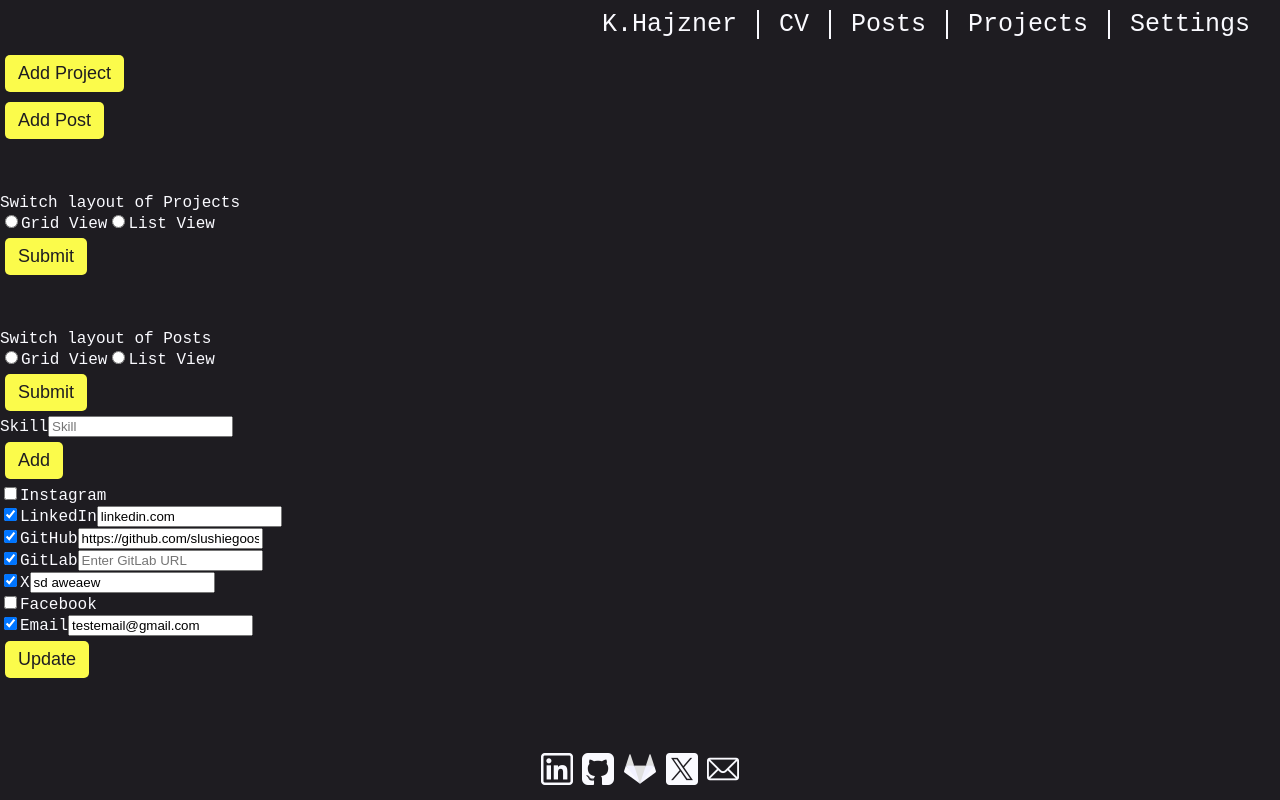
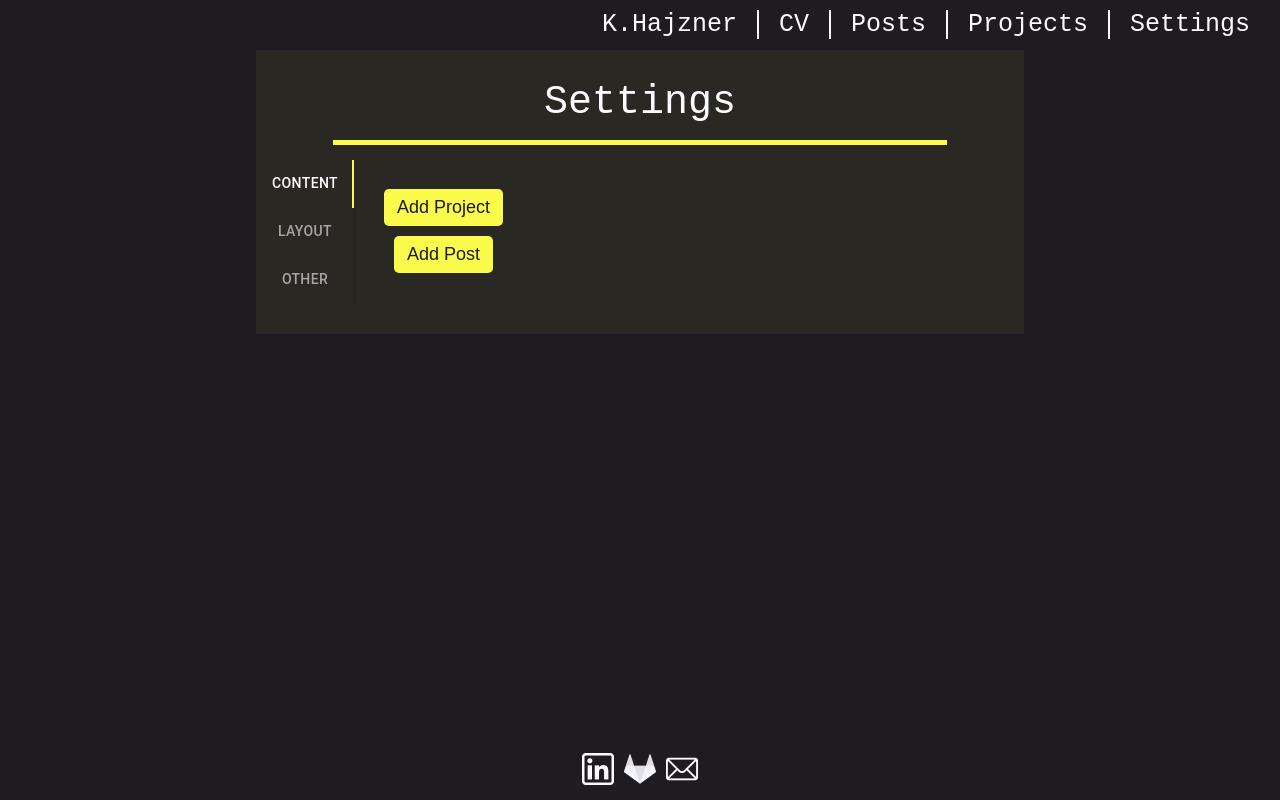
Before and after one commit to KHajzner/eportfolio, a React (Create React App) app: page /settings in a window 1280 px wide. Built offline with nearby package versions, Linux system fonts and the light colour scheme.

Commit message:
Side navigation for settings

```diff
--- a/package.json
+++ b/package.json
@@ -3,6 +3,10 @@
   "version": "0.1.0",
   "private": true,
   "dependencies": {
+    "@emotion/react": "^11.11.4",
+    "@emotion/styled": "^11.11.5",
+    "@mui/lab": "^5.0.0-alpha.170",
+    "@mui/material": "^5.15.15",
     "@testing-library/jest-dom": "^5.17.0",
     "@testing-library/react": "^13.4.0",
     "@testing-library/user-event": "^13.5.0",
--- a/src/Frontend/Projects/Projects.css
+++ b/src/Frontend/Projects/Projects.css
@@ -3,4 +3,5 @@
     gap: 50px 100px;
     grid-template-columns: 250px 250px 250px;
     justify-content: center;
+    margin-bottom: 60px;
 }
--- a/src/Frontend/Settings/Settings.css
+++ b/src/Frontend/Settings/Settings.css
@@ -3,3 +3,27 @@
 body{
     margin-top: 50px;
 }
+
+.settings{
+    margin: 0 auto;
+    background-color: rgba(251, 251, 75, 0.05);
+    text-align: center;
+    width: 60%;
+    padding: 30px 0;
+}
+
+
+#break{
+    background-color: var(--yellow);
+    height: 5px;
+    width: 80%;
+    margin: 0 auto 15px auto;
+
+}
+.pageTitle{
+    font-size: 40px;
+    padding-bottom: 15px;
+}
+#root > div > div.settings > div.MuiBox-root.css-1l0r181 > div.MuiTabs-root.MuiTabs-vertical.css-35zqo5-MuiTabs-root > div.MuiTabs-scroller.MuiTabs-hideScrollbar.MuiTabs-scrollableY.css-1cgx7kx-MuiTabs-scroller > span{
+    background-color: var(--yellow);
+}
--- a/src/Frontend/Settings/Settings.jsx
+++ b/src/Frontend/Settings/Settings.jsx
@@ -1,20 +1,67 @@
+import { useState } from 'react';
 import { Button } from "../Button/Button";
 import "./Settings.css";
 import SwitchLayout from "../Layout/SwitchLayout";
 import NewSkill from "../Skills/NewSkill";
 import AddSocialMedia from "../SocialMedia/AddSocialMedia";
+import TabList from '@mui/lab/TabList';
+import Tabs from '@mui/material/Tabs';
+import TabContext from '@mui/lab/TabContext';
+import Tab from '@mui/material/Tab';
+import Box from '@mui/material/Box';
+import TabPanel from '@mui/lab/TabPanel';
 
 const Settings = () => {
 
-    return (
+    const ContentManagement = () => {
+        return(
             <>
                 <Button name="Add Project" type="button" redirect="addProject"></Button>
                 <Button name="Add Post" type="button" redirect="addPost"></Button>
+            </>
+        );
+    }
+    const LayoutManagement = () => {
+        return(
+            <>
                 <SwitchLayout pageName={"Projects"}/>
                 <SwitchLayout pageName={"Posts"}/>
+            </>
+        );
+    }
+
+    const Miscellaneous= () => {
+        return(
+            <>
                 <NewSkill />
                 <AddSocialMedia/>
             </>
         );
+    }
+    const [value, setValue] = useState('1');
+    const handleChange = (event, newValue) => {
+        setValue(newValue);
+    };
+
+    return (
+    <div className="settings">
+        <div className="pageTitle">Settings</div>
+        <div id="break"/>
+        <Box sx={{ flexGrow: 1, display: 'flex'}}>
+        <TabContext value={value}>
+        <Tabs variant="scrollable" value={value} onChange={handleChange} orientation="vertical"
+         textColor="inherit"
+        sx={{ borderRight: 1, borderColor: 'divider' }}>
+                <Tab label="Content" value="1" />
+                <Tab label="Layout" value="2" />
+                <Tab label="Other" value="3" />
+            </Tabs>
+        <TabPanel value="1"><ContentManagement /></TabPanel>
+        <TabPanel value="2"><LayoutManagement /></TabPanel>
+        <TabPanel value="3"><Miscellaneous/></TabPanel>
+      </TabContext>
+    </Box>
+    </ div>
+    );
 };
 export default Settings;
--- a/src/Frontend/SocialMedia/mediaLinks.json
+++ b/src/Frontend/SocialMedia/mediaLinks.json
@@ -18,7 +18,7 @@
             "Name": "GitHub",
             "Icon": "github.png",
             "Link": "https://github.com/slushiegoose/Town-Of-Us",
-            "isVisible": true,
+            "isVisible": false,
             "IconAuthor": "Dave Gandy"
         },
         {
@@ -32,7 +32,7 @@
             "Name": "X",
             "Icon": "twitter.png",
             "Link": "sd aweaew",
-            "isVisible": true,
+            "isVisible": false,
             "IconAuthor": "Freepik"
         },
         {
```
Also changed, not shown: 2 other files (tests, documents, lock files or other folders). Lines whose indentation alone changed are shown as unchanged.
